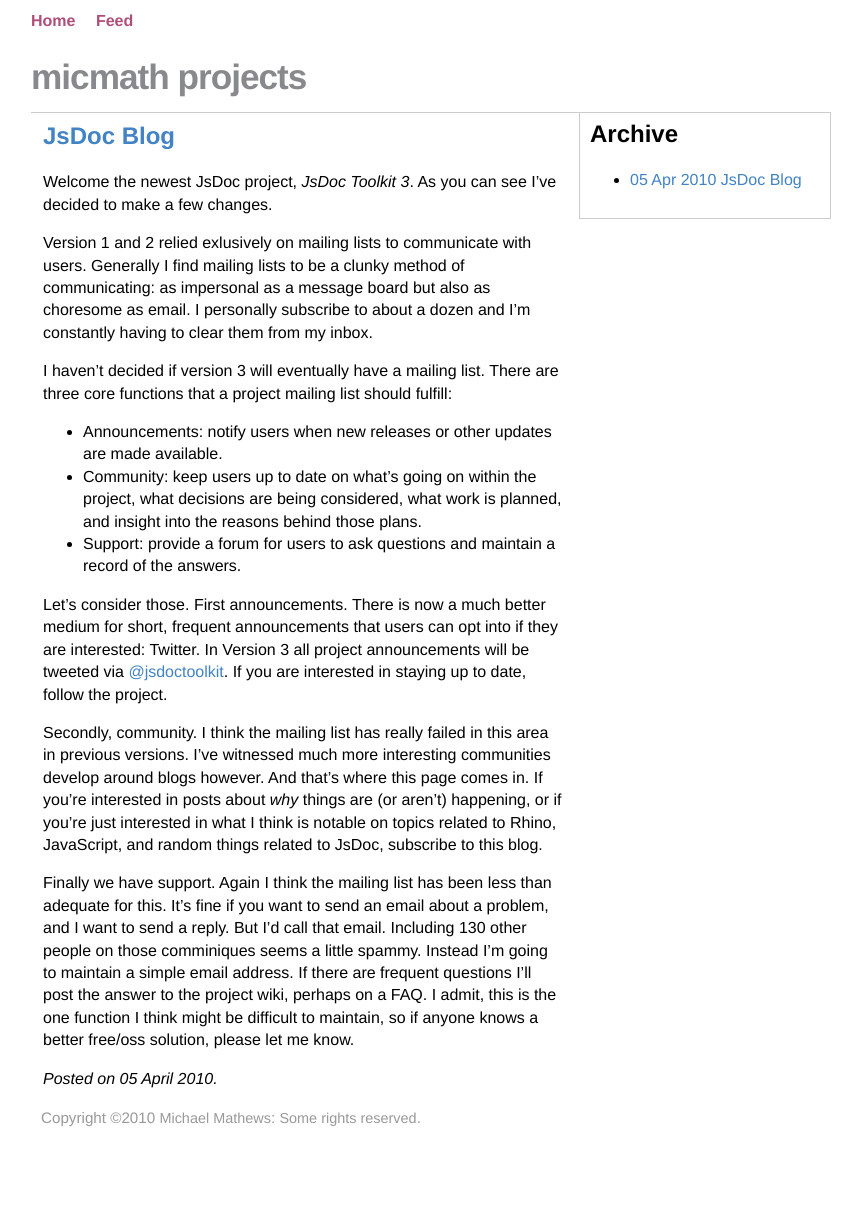
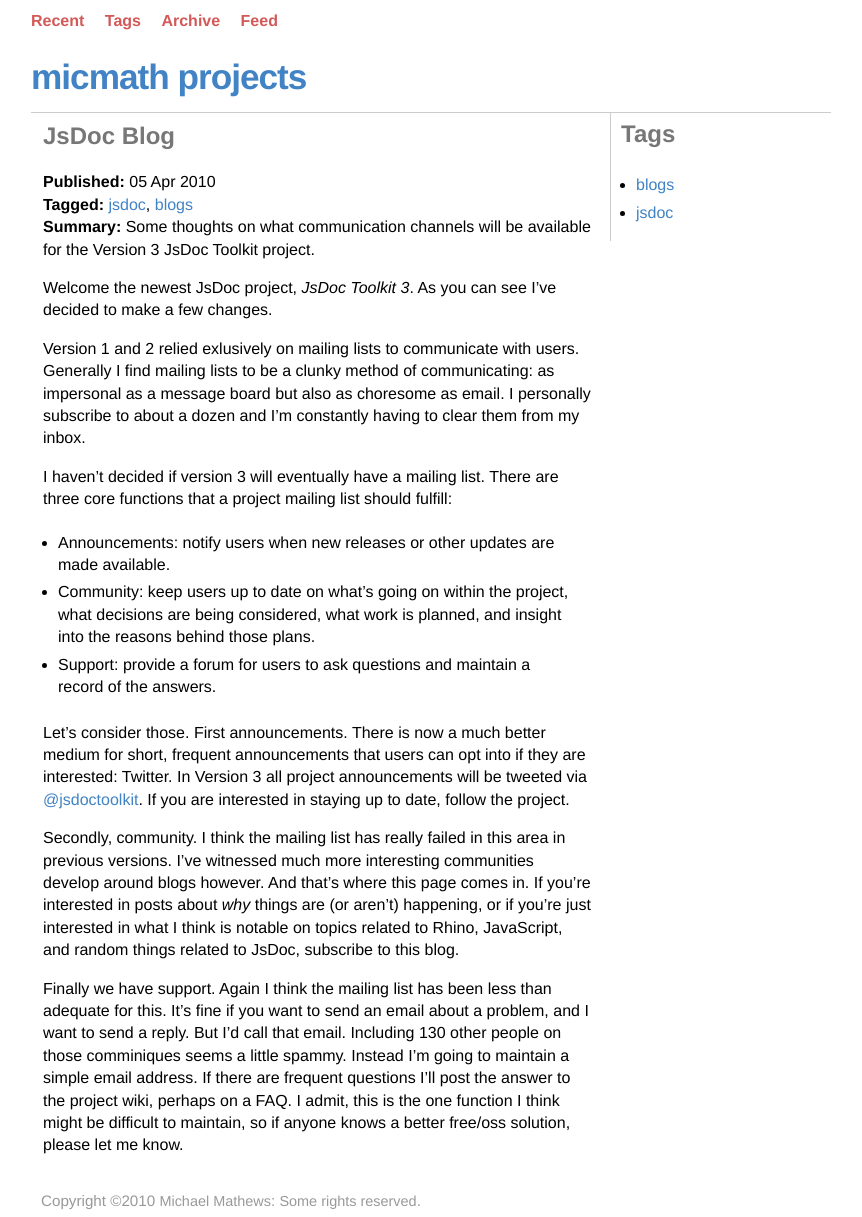
Before and after one commit to Rayi/micmath.github.com, a Jekyll site: the page built from index.html, in a window 1280 px wide. Shown: the whole page, without its empty margins (209-1071 px from the left). Built offline with Jekyll 4.4.1, drawn with Linux system fonts in a browser that asks for light colours; before the commit the page ends 1134 px from its top, so only the background shows below that.

Commit message:
Added tags, archive page.

```diff
--- a/_config.yml
+++ b/_config.yml
@@ -1,3 +1,8 @@
 auto: false
 server: false
 pygments: true
+url: http://mysite.com
+exclude: ['Rakefile']
+tagsUsed:
+  - blogs
+  - jsdoc
--- a/_layouts/default.html
+++ b/_layouts/default.html
@@ -1,5 +1,5 @@
 <!DOCTYPE html>
-<html>
+<html lang="en">
 	<head>
 		<title>micmath projects | {{ page.title }}</title>
 		<meta http-equiv="Content-Type" content="text/html;charset=utf-8">
@@ -12,12 +12,16 @@
 		<div id="wrapper">
 			<div id="nav">
 				<ul>
-					<li><a href="/">Home</a></li>
+					<li><a href="/">Recent</a></li>
+					<li><a href="/tags.html">Tags</a></li>
+					<li><a href="/archive.html">Archive</a></li>
 					<li><a href="/atom.xml">Feed</a></li>
 				</ul>
 			</div>
 
-			<div id="header"><h1>{{ page.title }}</h1></div>
+			<div id="header">
+				<h1><a href="/">micmath projects</a></h1>
+			</div>
 
 			<div id="main">
 				{{ content }}
@@ -25,24 +29,16 @@
 
 			<div id="sidebar">
 
-				<div id="archive">
-					<h2>Archive</h2>
+				{% unless site.tagsUsed == empty %}
+				<div id="Tags">
+					<h2>Tags</h2>
 
-					<ul>{% for post in site.posts %}
-						<li>
-							<a href="{{ post.url }}" title="{{ post.title }}">
-								<span class="date">
-									<span class="day">{{ post.date | date: '%d' }}</span>
-									<span class="month">
-										<abbr>{{ post.date | date: '%b' }}</abbr>
-									</span>
-									<span class="year">{{ post.date | date: '%Y' }}</span>
-								</span>
-								<span class="title">{{ post.title }}</span>
-							</a>
-						</li>
+					<ul>{% for tag in site.tagsUsed %}
+					<li><a href="tags.html#{{ tag }}">{{ tag }}</a></li>
 					{% endfor %}</ul>
 				</div>
+				{% endunless %}
+
 			</div>
 
 			<div id="footer" class="fineprint">
--- a/_posts/2010-04-05-jsdoc-blog.markdown
+++ b/_posts/2010-04-05-jsdoc-blog.markdown
@@ -1,7 +1,10 @@
 ---
-layout: default
+layout: post
 title: JsDoc Blog
-tag: jsdoc
+excerpt: Some thoughts on what communication channels will be available for the Version 3 JsDoc Toolkit project.
+categories:
+  - jsdoc
+  - blogs
 ---
 
 Welcome the newest JsDoc project, _JsDoc Toolkit 3_. As you can see I've decided to make a few changes.
--- a/css/default.css
+++ b/css/default.css
@@ -15,7 +15,7 @@
 	margin: 0 auto;
 }
 
-.fineprint, .fineprint a
+.fineprint, .fineprint a, .fineprint a:hover, .fineprint a:visited
 {
 	font-size: 0.95em;
 	color: #999;
@@ -44,6 +44,19 @@
 	margin: 0;
 	padding: 0;
 	margin-right: 16px;
+	border: none;
+}
+
+ul {
+	margin-left: 0;
+	margin-bottom: 0;
+	padding: 2px 15px 5px;
+}
+
+ul li
+{
+	padding-bottom: 2px;
+	padding-top: 3px;
 }
 
 code {
@@ -56,16 +69,16 @@
 
 #main {
 	float: left;
-	width: 520px;
+	width: 550px;
 	padding: 12px;
 }
 
 #sidebar
 {
 	float: right;
-	width: 230px;
+	width: 200px;
 	padding: 10px;
-	border-width: 0 1px 1px 1px;
+	border-width: 0 0 0 1px;
 	border-color: #ccc;
 	border-style: solid;
 }
@@ -75,8 +88,9 @@
 	padding: 5px 10px;
 }
 
-h2 {
+h2, h2 a, h2 a:hover, h2 a:visited {
 	margin:0 0 1em;
+	color: #777;
 }
 
 a, a:hover, a:visited {
@@ -86,12 +100,12 @@
 
 #nav a, #nav a:visited
 {
-	color: #B04E7A;
+	color: #D35959;
 	text-decoration: none;
 }
 
 #nav a:hover
 {
-	color: #86184F;
+	color: #8C3B39;
 	text-decoration: none;
 }
--- a/index.html
+++ b/index.html
@@ -3,15 +3,28 @@
 title: micmath projects
 ---
 
-{% for post in site.posts limit:10 %}
-	<h2><a href="{{ post.url }}">{{ post.title }}</a></h2>
-	{{ post.content }}
-	<em>Posted on {{ post.date | date_to_long_string }}.</em>
+{% if site.posts == empty %}
+    <p>Sorry but there are no posts here yet.</p>
+{% else %}
 
-	<!--div>
-		<a href="{{ post.url }}#disqus_thread">View Comments</a>
-		<div id="disqus_thread"></div>
-		<script type="text/javascript" src="http://disqus.com/forums/micmathblog/embed.js"></script>
-	</div-->
+	{% for post in site.posts limit:5 %}
+		<article>
+			<header>
+				<h2><a href="{{ post.url }}" rel="bookmark">{{ post.title }}</a></h2>
 
-{% endfor %}
+				<p class="meta">
+					<strong>Published:</strong> <time>{{ post.date | date_to_string }}</time>
+					{% if post.categories.size > 0 %}<br><strong>Tagged:</strong>
+						{% for category in post.categories: %}
+						<a href="/tags.html#{{ category }}">{{ category }}</a>{% unless forloop.last %},{% endunless %}
+						{% endfor %}
+					{% endif %}
+					{% unless post.excerpt == empty %}<br><strong>Summary:</strong> {{ post.excerpt }}{% endunless %}
+				</p>
+			</header>
+
+			{{ post.content }}
+		</article>
+
+	{% endfor %}
+{% endif %}
```
Also changed, not shown: _layouts/post.html (added, +21 -0 lines), archive.html (added, +11 -0 lines), tags.html (added, +14 -0 lines), README.markdown (added).
